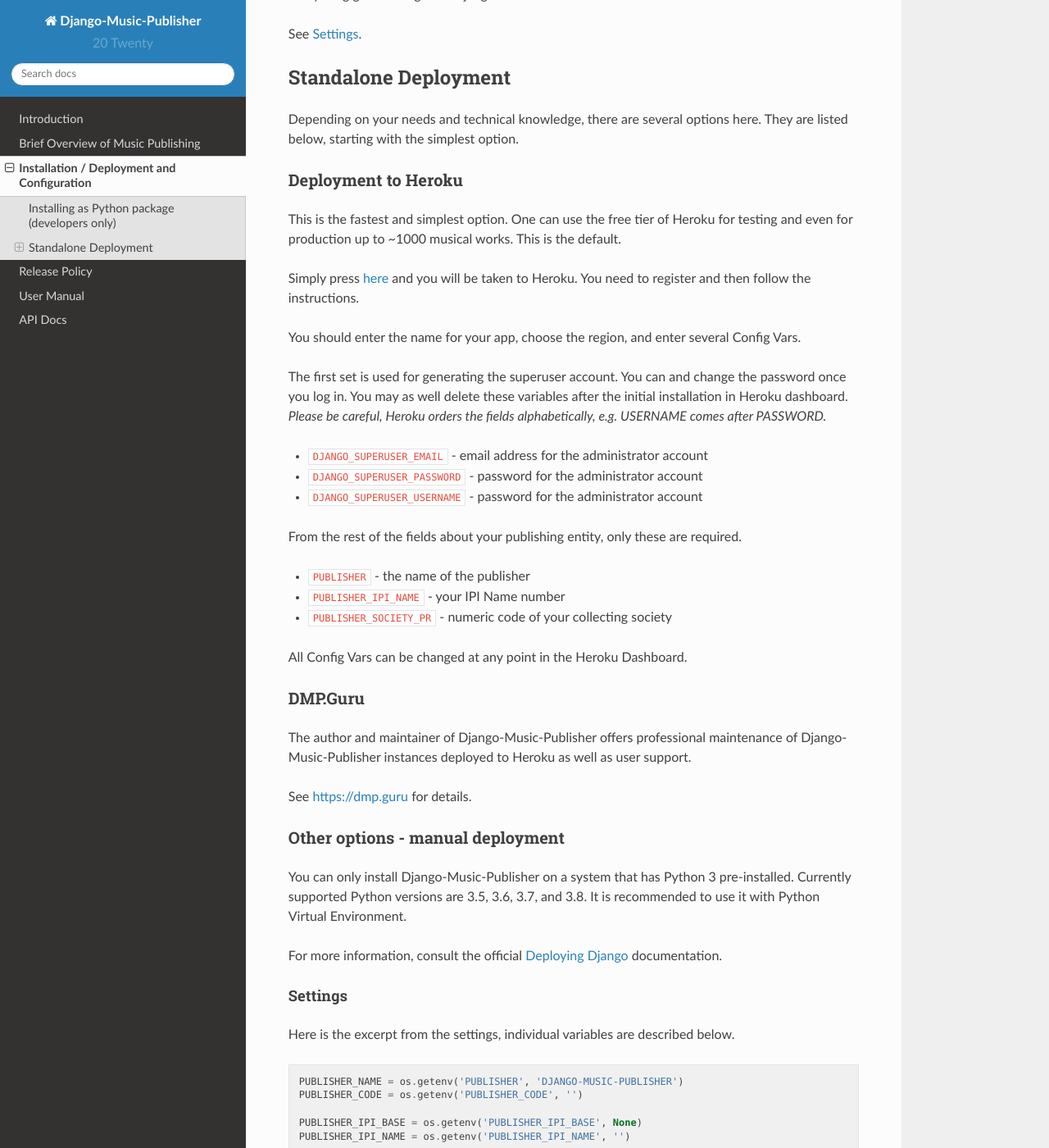
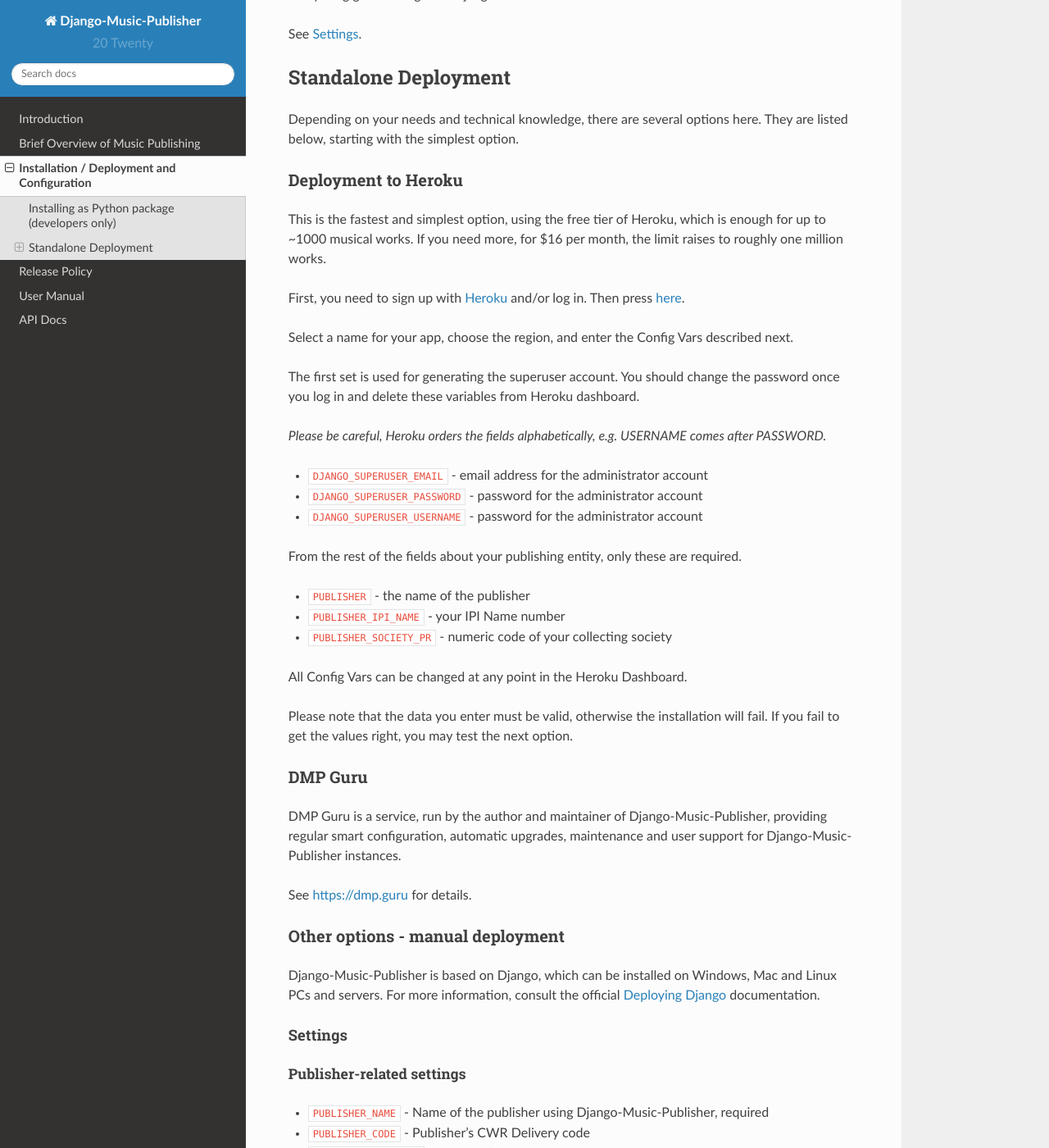
Before and after one commit to matijakolaric-com/django-music-publisher, a Sphinx documentation site: the page built from docs/installation.rst, in a window 1280 px wide and 1400 px high, scrolled down 470 px. Shown: the whole window at 82% size. Built offline with Sphinx 7.4.7 and the Read the Docs theme 2.0.0, drawn with Linux system fonts in a browser that asks for light colours; some of the changed text lies outside the part shown.

Commit message:
Installation instructions / simplified

```diff
--- a/docs/installation.rst
+++ b/docs/installation.rst
@@ -26,21 +26,22 @@
 Deployment to Heroku
 --------------------
 
-This is the fastest and simplest option. One can use the free tier of Heroku for testing and even for production up to
-~1000 musical works. This is the default.
+This is the fastest and simplest option, using the free tier of Heroku,
+which is enough for up to ~1000 musical works. If you need more, for $16 per month,
+the limit raises to roughly one million works.
 
 .. raw:: html
 
-    <p>Simply press <a href="https://heroku.com/deploy?template=https://github.com/matijakolaric-com/django-music-publisher/tree/20">here</a>
-    and you will be taken to Heroku. You need to register and then follow the instructions.</p>
+    <p>First, you need to sign up with <a href="https://heroku.com">Heroku</a> and/or log in.
+    Then press
+    <a href="https://heroku.com/deploy?template=https://github.com/matijakolaric-com/django-music-publisher/tree/20">here</a>.</p>
 
+Select a name for your app, choose the region, and enter the Config Vars described next.
 
-You should enter the name for your app, choose the region, and
-enter several Config Vars.
+The first set is used for generating the superuser account. You should
+change the password once you log in and delete these variables from Heroku dashboard.
 
-The first set is used for generating the superuser account. You can and
-change the password once you log in. You may as well delete these variables after the initial
-installation in Heroku dashboard. *Please be careful, Heroku orders the fields alphabetically, e.g. USERNAME comes
+*Please be careful, Heroku orders the fields alphabetically, e.g. USERNAME comes
 after PASSWORD.*
 
 * ``DJANGO_SUPERUSER_EMAIL`` - email address for the administrator account
@@ -55,46 +56,29 @@
 
 All Config Vars can be changed at any point in the Heroku Dashboard.
 
-DMP.Guru
+Please note that the data you enter must be valid, otherwise the installation
+will fail. If you fail to get the values right, you may test the next option.
+
+DMP Guru
 --------
 
-The author and maintainer of Django-Music-Publisher offers professional maintenance of
-Django-Music-Publisher instances deployed to Heroku as well as user support.
+DMP Guru is a service,
+run by the author and maintainer of Django-Music-Publisher,
+providing regular smart configuration, automatic upgrades, maintenance and user
+support for Django-Music-Publisher instances.
 
 See https://dmp.guru for details.
 
 Other options - manual deployment
 ----------------------------------
 
-You can only install Django-Music-Publisher on a system that has Python 3 pre-installed.
-Currently supported Python versions are 3.5, 3.6, 3.7, and 3.8. It is recommended to use it with
-Python Virtual Environment.
-
-For more information, consult the official
+Django-Music-Publisher is based on Django, which can be installed on Windows,
+Mac and Linux PCs and servers. For more information, consult the official
 `Deploying Django <https://docs.djangoproject.com/en/3.0/howto/deployment/>`_ documentation.
 
 
 Settings
 ____________________________________
-
-Here is the excerpt from the settings, individual variables are described below.
-
-.. code:: python
-
-    PUBLISHER_NAME = os.getenv('PUBLISHER', 'DJANGO-MUSIC-PUBLISHER')
-    PUBLISHER_CODE = os.getenv('PUBLISHER_CODE', '')
-
-    PUBLISHER_IPI_BASE = os.getenv('PUBLISHER_IPI_BASE', None)
-    PUBLISHER_IPI_NAME = os.getenv('PUBLISHER_IPI_NAME', '')
-
-    PUBLISHER_SOCIETY_PR = os.getenv('PUBLISHER_SOCIETY_PR', None)
-    PUBLISHER_SOCIETY_MR = os.getenv('PUBLISHER_SOCIETY_MR', None)
-    PUBLISHER_SOCIETY_SR = os.getenv('PUBLISHER_SOCIETY_SR', None)
-
-    PUBLISHER_AGREEMENT_SHARES = os.getenv('PUBLISHER_AGREEMENT_SHARES', '0.5,1,1')
-    REQUIRE_SAAN = os.getenv('REQUIRE_SAAN', False)
-    REQUIRE_PUBLISHER_FEE = os.getenv('REQUIRE_PUBLISHER_FEE', False)
-
 
 Publisher-related settings
 ++++++++++++++++++++++++++++
@@ -120,4 +104,5 @@
 The last setting is a fairly complex one. The default works for most publishers, 50% of performance and 100% of
 mechanical and 100% of sync is collected by the publisher.
 
-Please contact your society or societies to check if your country laws require a certain value.
+Please contact your society or societies for details, as laws in some countries require
+specific values, e.g. Netherlands.
```
